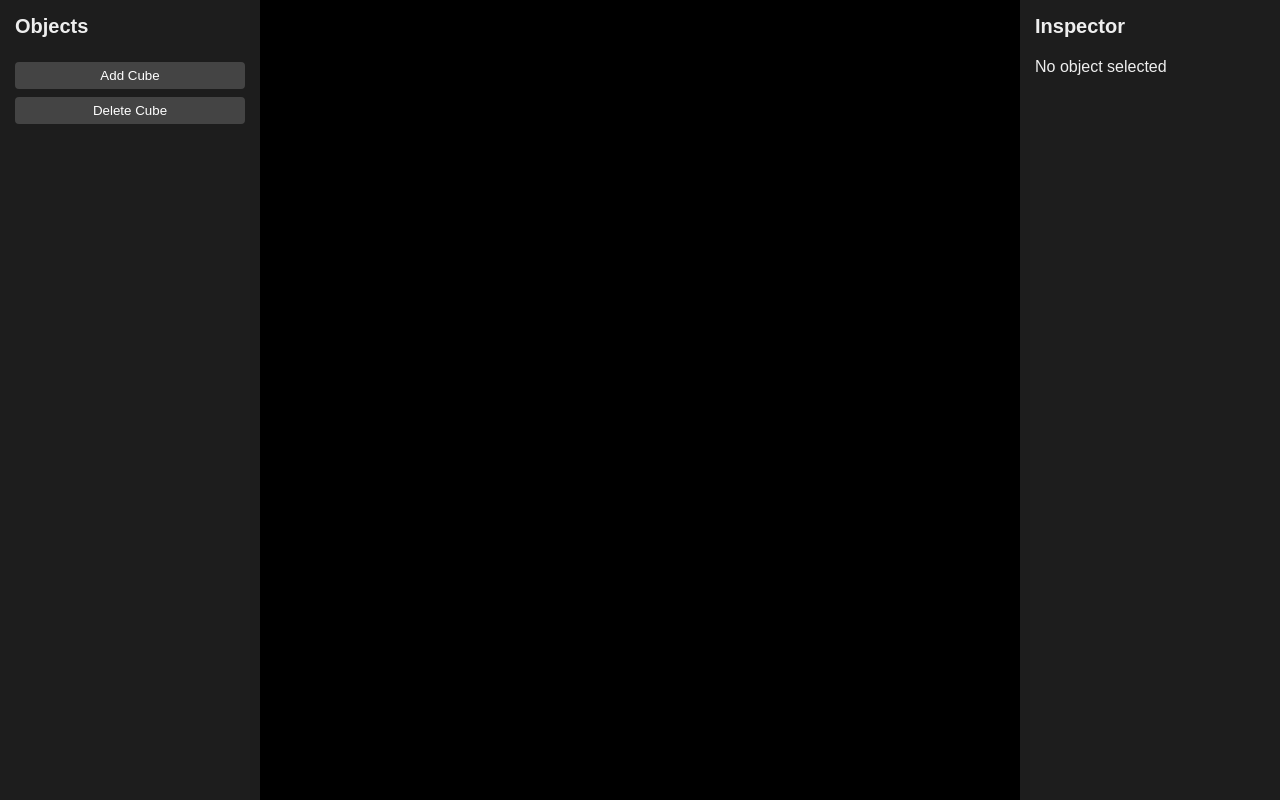
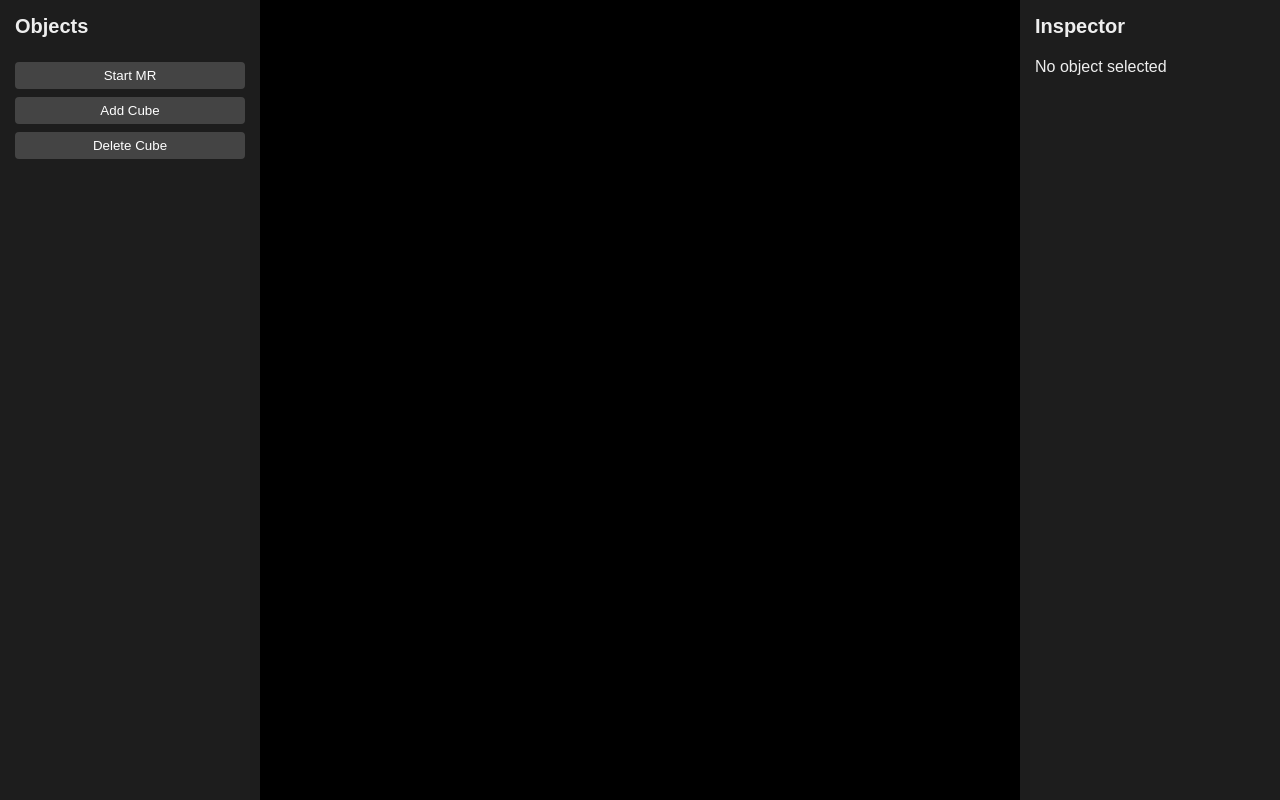
Before and after one commit to Kriti-Negi/Data590FinalProject, a website built with Vite: page index.html in a window 1280 px wide. Built offline with nearby package versions, Linux system fonts and the light colour scheme.

Commit message:
Add files via upload

```diff
--- a/index.html
+++ b/index.html
@@ -78,7 +78,7 @@
 
       <div id="left-panel">
         <h3>Objects</h3>
-
+        <button id="start-btn">Start MR</button>
         <button id="add-cube-btn">Add Cube</button>
         <button id="delete-cube-btn">Delete Cube</button>
 
```
